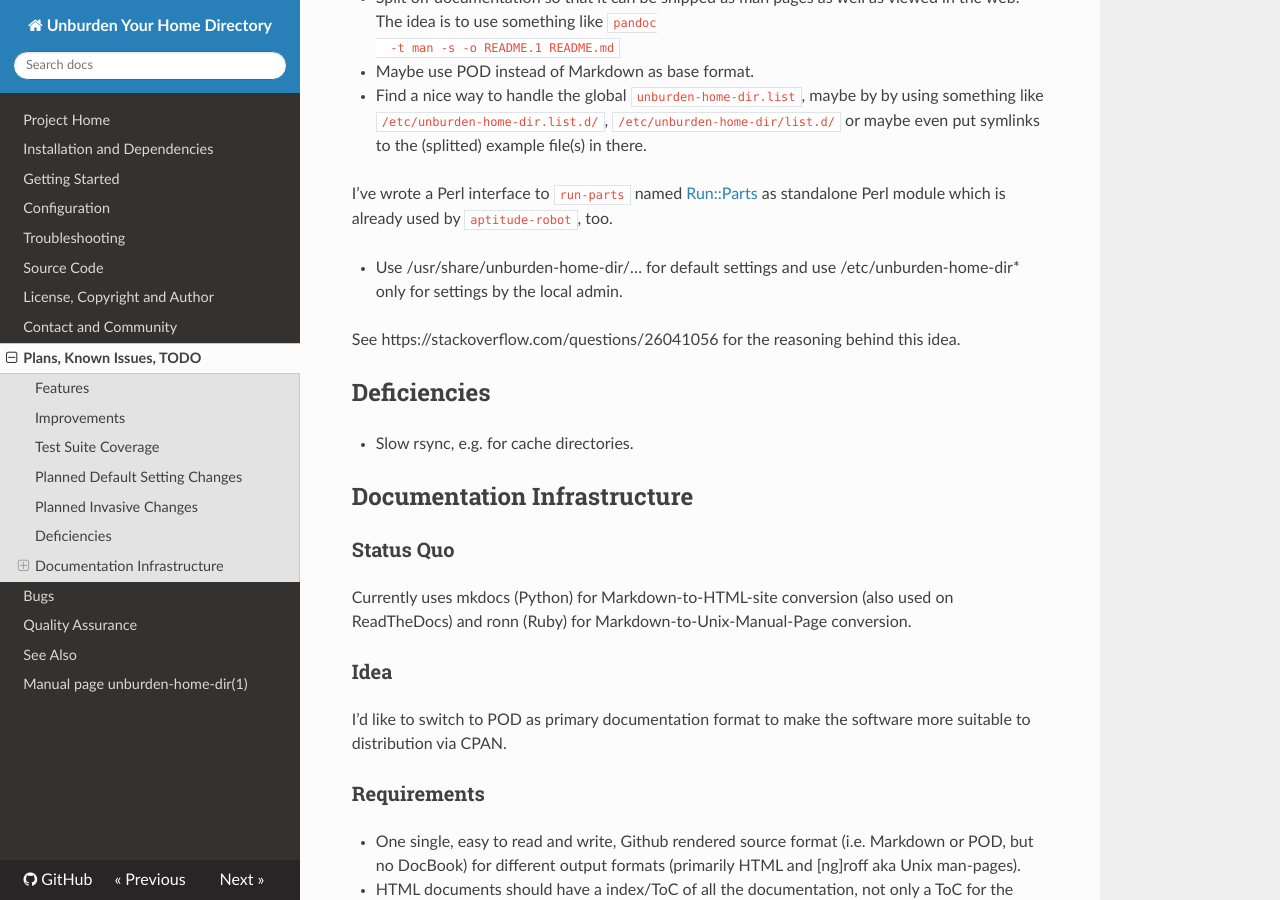
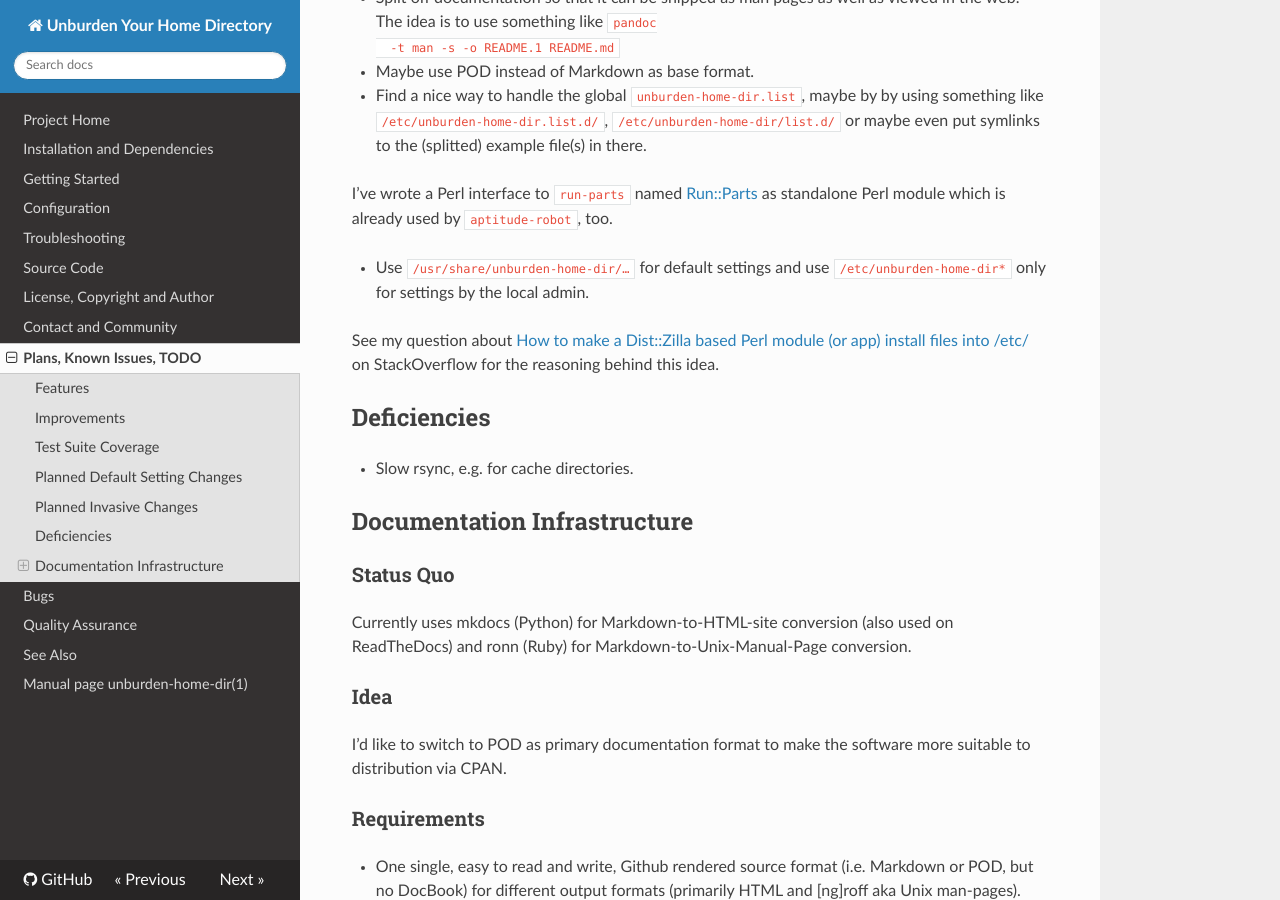
Before and after one commit to xtaran/unburden-home-dir, an MkDocs documentation site: the page built from docs/todo.md, in a window 1280 px wide and 900 px high, scrolled down 1212 px. Built offline with MkDocs 1.6.1, drawn with Linux system fonts in a browser that asks for light colours; nearby versions of some CDN libraries; old or Windows-style settings are respelled for this version of MkDocs.

Commit message:
Proper Markdown rendering of links and directory names in todo.md

```diff
--- a/docs/todo.md
+++ b/docs/todo.md
@@ -77,11 +77,12 @@ Planned Invasive Changes
   [Run::Parts](https://metacpan.org/release/Run-Parts) as standalone
   Perl module which is already used by `aptitude-robot`, too.
 
-* Use /usr/share/unburden-home-dir/… for default settings and use
-  /etc/unburden-home-dir* only for settings by the local admin.
+* Use `/usr/share/unburden-home-dir/…` for default settings and use
+  `/etc/unburden-home-dir*` only for settings by the local admin.
 
-  See https://stackoverflow.com/questions/26041056 for the reasoning
-  behind this idea.
+  See my question about
+  [How to make a Dist::Zilla based Perl module (or app) install files into /etc/](https://stackoverflow.com/questions/26041056)
+  on StackOverflow for the reasoning behind this idea.
 
 Deficiencies
 ------------
```
